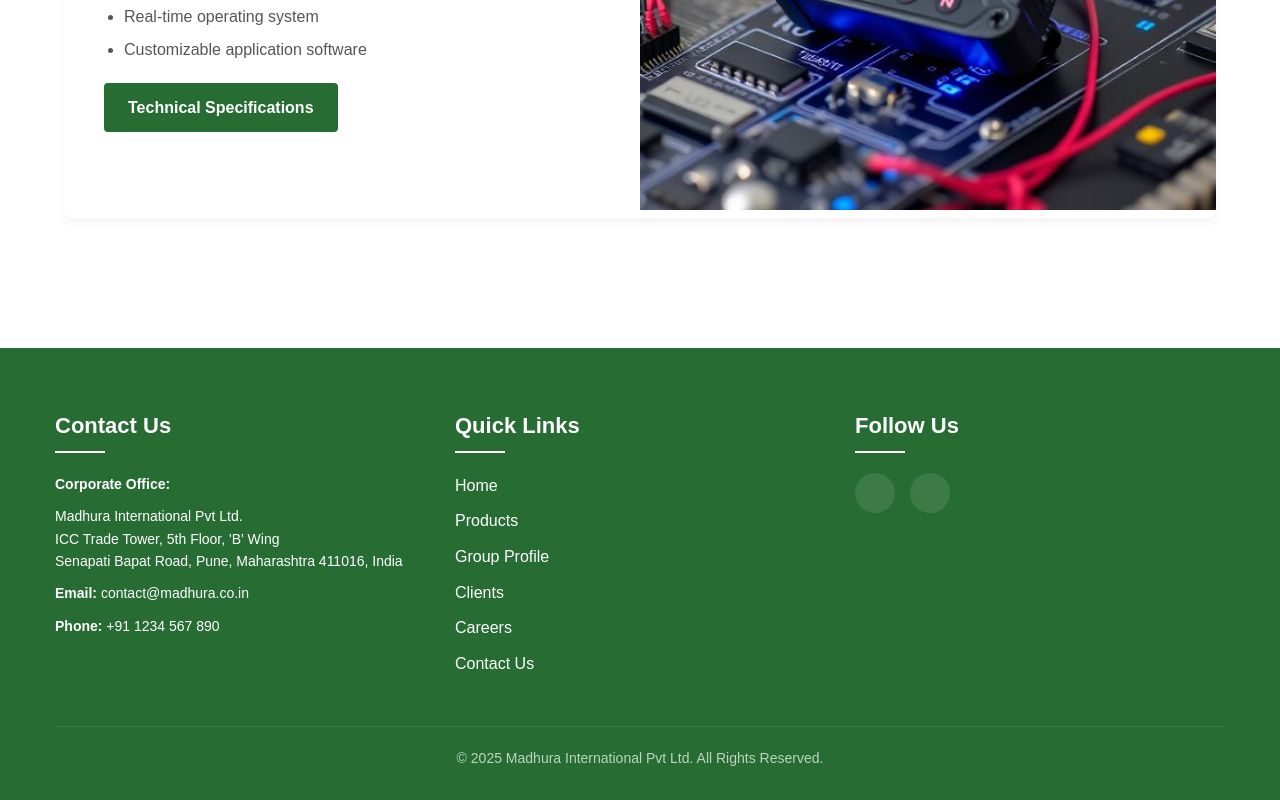
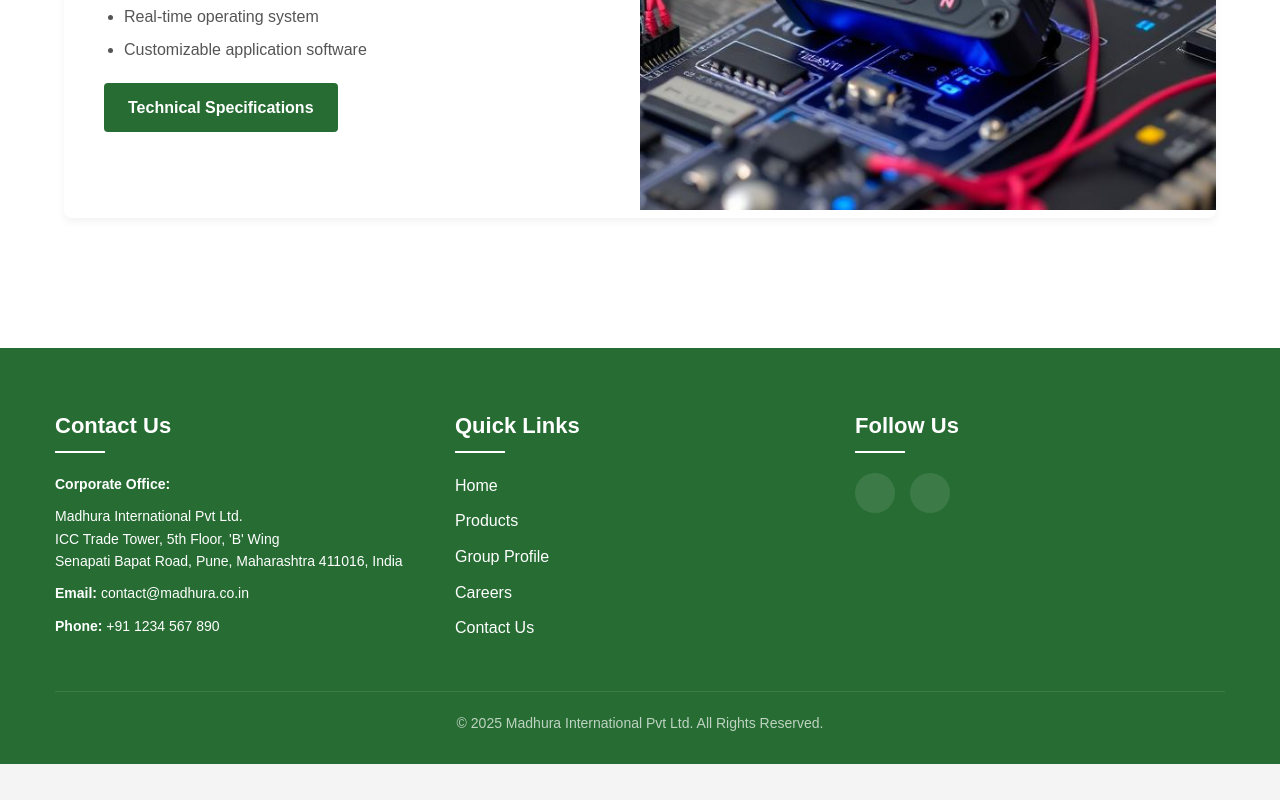
Before and after one commit to adidhakane/react-mptpl, a React (Create React App) app: page /products/1 in a window 1280 px wide. Shown: the part 5840-6640 px from the top of the page. After the commit the page ends 6604 px from the top, so only its background shows below. Built offline with nearby package versions, Linux system fonts and the light colour scheme.

Commit message:
Final commit before exam

```diff
--- a/src/components/Footer.jsx
+++ b/src/components/Footer.jsx
@@ -29,7 +29,6 @@ const Footer = () => {
               <li><Link to="/">Home</Link></li>
               <li><Link to="/products">Products</Link></li>
               <li><Link to="/group-profile">Group Profile</Link></li>
-              <li><Link to="/clients">Clients</Link></li>
               <li><Link to="/careers">Careers</Link></li>
               <li><Link to="/contact">Contact Us</Link></li>
             </ul>
@@ -39,7 +38,7 @@ const Footer = () => {
             <h3>Follow Us</h3>
             <div className={styles.socialIcons}>
               <a
-                href="https://www.linkedin.com/company/madhura-power-technologies-private-limited"
+                href="https://www.linkedin.com/company/madhura-power-technologies-pvt-ltd-global/"
                 target="_blank"
                 rel="noopener noreferrer"
               >
```
